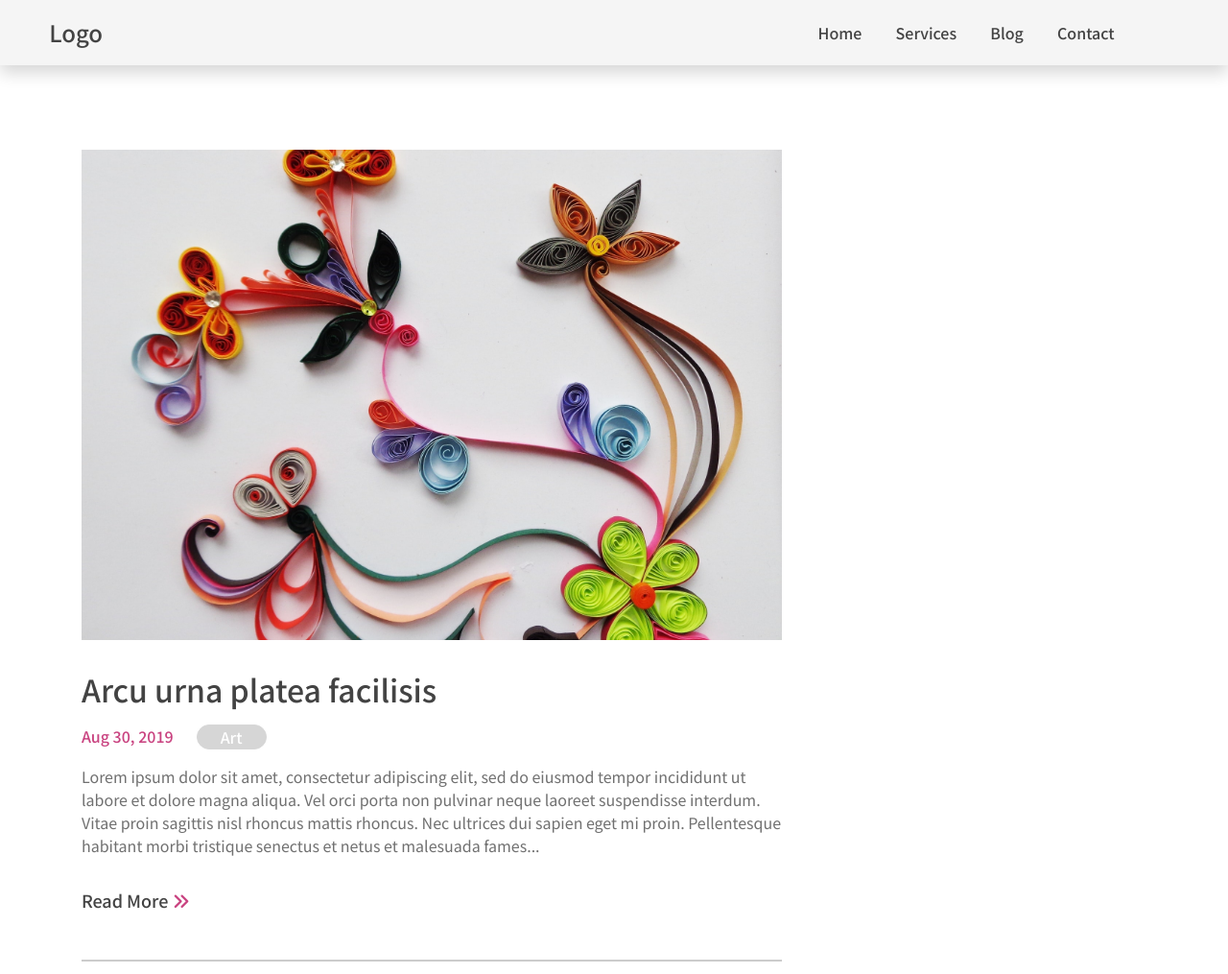
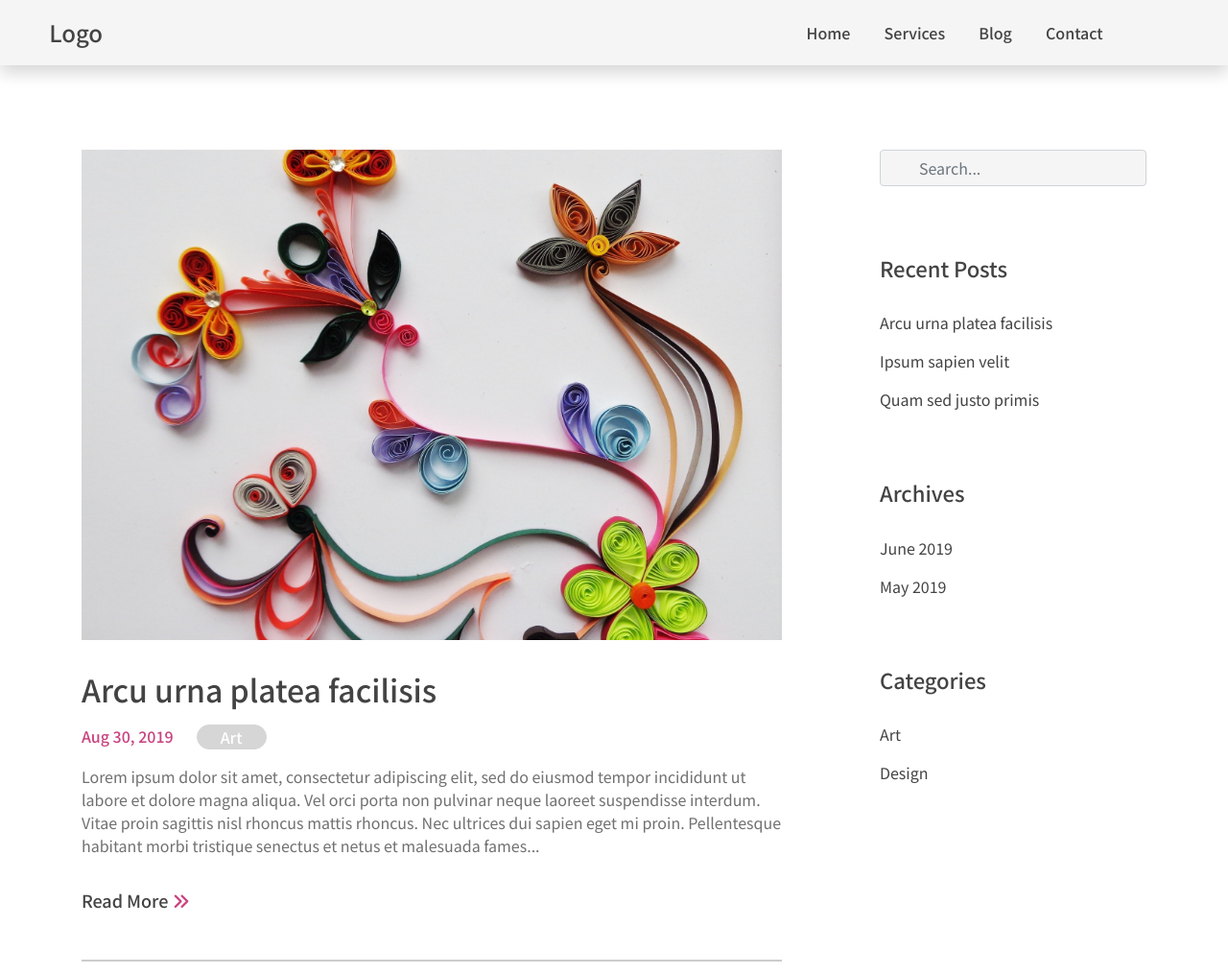
Before and after one commit to sachie-hayashi/hornby, a PHP site: page /archive.html in a window 1280 px wide. Shown: the top 1015 px of the page at 96% size. Run offline with PHP 8.4, Linux system fonts and the light colour scheme; some libraries are stand-ins or nearby versions.

Commit message:
Add a sidebar

```diff
--- a/archive.html
+++ b/archive.html
@@ -22,7 +22,7 @@
           </button>
           <a href="#" class="logo">Logo</a>
           <div class="main-nav d-md-flex align-items-center">
-            <div id="mobile-bg-overlay" class="mobile-bg-overlay"></div>
+            <div id="main-menu-bg-overlay" class="main-menu-bg-overlay"></div>
             <div id="main-menu" class="main-menu">
               <div class="mobile-nav-top d-md-none">
                 <a href="#" class="mobile-logo">Logo</a>
@@ -51,7 +51,9 @@
               </div>
             </div>
             <form action="" class="search-form">
-              <input type="text" name="" id="">
+              <div class="search-field-wrap">
+                <input type="text" name="" id="">
+              </div>
             </form>
           </div>
         </div>
@@ -135,10 +137,54 @@
               </div>
               <a href="#" class="read-more-link">Read More<i class="fas fa-angle-double-right"></i></a>
             </article>
-
           </div>
+          <!-- -------------------- Sidebar -------------------- -->
           <aside class="col-md-4">
-
+            <div class="sidebar ml-md-100 ml-lg-250 ml-xl-450">
+              <div class="widget">
+                <form action="" class="search-form">
+                  <div class="search-field-wrap">
+                    <input type="text" name="" id="" placeholder="Search...">
+                  </div>
+                </form>
+              </div>
+              <div class="widget">
+                <h3 class="widget-title">Recent Posts</h3>
+                <ul>
+                  <li>
+                    <a href="#">Arcu urna platea facilisis</a>
+                  </li>
+                  <li>
+                    <a href="#">Ipsum sapien velit</a>
+                  </li>
+                  <li>
+                    <a href="#">Quam sed justo primis</a>
+                  </li>
+                </ul>
+              </div>
+              <div class="widget">
+                <h3 class="widget-title">Archives</h3>
+                <ul>
+                  <li>
+                    <a href="#">June 2019</a>
+                  </li>
+                  <li>
+                    <a href="#">May 2019</a>
+                  </li>
+                </ul>
+              </div>
+              <div class="widget">
+                <h3 class="widget-title">Categories</h3>
+                <ul>
+                  <li>
+                    <a href="#">Art</a>
+                  </li>
+                  <li>
+                    <a href="#">Design</a>
+                  </li>
+                </ul>
+              </div>
+            </div>
           </aside>
         </div>
       </div>
--- a/index.html
+++ b/index.html
@@ -22,7 +22,7 @@
           </button>
           <a href="#" class="logo">Logo</a>
           <div class="main-nav d-md-flex align-items-center">
-            <div id="mobile-bg-overlay" class="mobile-bg-overlay"></div>
+            <div id="main-menu-bg-overlay" class="main-menu-bg-overlay"></div>
             <div id="main-menu" class="main-menu">
               <div class="mobile-nav-top d-md-none">
                 <a href="#" class="mobile-logo">Logo</a>
@@ -51,7 +51,9 @@
               </div>
             </div>
             <form action="" class="search-form">
-              <input type="text" name="" id="">
+              <div class="search-field-wrap">
+                <input type="text" name="" id="">
+              </div>
             </form>
           </div>
         </div>
--- a/js/script.js
+++ b/js/script.js
@@ -5,8 +5,8 @@ $(function() {
 
   /* ---------------- Mobile slide navigagion ---------------- */
 
-  $('.nav-toggle, #mobile-bg-overlay').click(function() {
-    $('#mobile-bg-overlay').fadeToggle();
+  $('.nav-toggle, #main-menu-bg-overlay').click(function() {
+    $('#main-menu-bg-overlay').fadeToggle();
     $('#main-menu').addClass('nav-transition');
     $('#main-menu').toggleClass('nav-active');
     setTimeout(function() {
--- a/sass/abstracts/_mixins.scss
+++ b/sass/abstracts/_mixins.scss
@@ -3,7 +3,13 @@
 ************************************/
 
 @mixin links($type: dark, $color: $dark-gray, $pseudo: null) {
-  color: $color;
+  @if $pseudo == null {
+    color: $color;
+  } @else if $pseudo != null {
+    &#{$pseudo} {
+      color: $color;
+    }
+  }
 
   @if $type == dark {
     &:hover#{$pseudo} {
--- a/sass/base/_base.scss
+++ b/sass/base/_base.scss
@@ -51,6 +51,23 @@ input, textarea {
   @extend .form-control;
 }
 
+.search-field-wrap {
+  position: relative;
+
+  &::before {
+    @include position(absolute, 50%, 0.75rem);
+    font-family: "Font Awesome 5 Pro";
+    font-size: 1.25rem;
+    font-weight: 900;
+    transform: translateY(-50%);
+    content: '\f002';
+  }
+
+  input {
+    padding-left: 2.5rem;
+  }
+}
+
 // Responsive font size
 // (Example: .font-md-300 -> font-size 3rem @break-point 768px and up)
 @each $breakpoint in map-keys($grid-breakpoints) {
--- a/sass/layout/_header.scss
+++ b/sass/layout/_header.scss
@@ -56,7 +56,7 @@ header nav {
     }
   }
 
-  .mobile-bg-overlay {
+  .main-menu-bg-overlay {
     @include media-breakpoint-down(sm) {
       @include position(absolute, 0, 0);
       z-index: 10;
@@ -96,7 +96,7 @@ header nav {
       display: flex;
       flex-wrap: wrap;
       margin-bottom: 0;
-      padding-left: 0;
+      padding-inline-start: 0;
       list-style: none;
       @include media-breakpoint-down(sm) {
         flex-direction: column;
@@ -138,25 +138,46 @@ header nav {
   .search-form {
     position: relative;
     margin-left: 2.2rem;
-    @include links($pseudo: '::before');
     @include media-breakpoint-down(sm) {
       @include position(absolute, $top: 50%, $right: 1rem);
       transform: translateY(-50%);
     }
 
-    &::before {
-      @include position(absolute, 50%, 0.5rem);
-      font-family: "Font Awesome 5 Pro";
-      font-size: 1.25rem;
-      font-weight: 900;
-      transform: translateY(-50%);
-      content: '\f002';
+    .search-field-wrap {
+      @include links($pseudo: '::before');
     }
+
+    // &::before {
+    //   @include position(absolute, 50%, 0.5rem);
+    //   font-family: "Font Awesome 5 Pro";
+    //   font-size: 1.25rem;
+    //   font-weight: 900;
+    //   transform: translateY(-50%);
+    //   content: '\f002';
+    // }
+
+    // position: relative;
+    // margin-left: 2.2rem;
+    // @include links($pseudo: '::before');
+    // @include media-breakpoint-down(sm) {
+    //   @include position(absolute, $top: 50%, $right: 1rem);
+    //   transform: translateY(-50%);
+    // }
+
+    // &::before {
+    //   @include position(absolute, 50%, 0.5rem);
+    //   font-family: "Font Awesome 5 Pro";
+    //   font-size: 1.25rem;
+    //   font-weight: 900;
+    //   transform: translateY(-50%);
+    //   content: '\f002';
+    // }
 
     input {
       position: relative;
-      width: 2rem;
+      width: 2.75rem;
       height: 2.25rem;
+      padding: 0.375rem 0.75rem;
       border: none;
       border-radius: 50rem;
       background-color: transparent;
@@ -168,7 +189,7 @@ header nav {
 
       &:focus {
         width: 12.5rem;
-        padding-left: 2rem;
+        padding-left: 2.5rem;
         border: 1px solid #ced4da;
         box-shadow: none;
         @include media-breakpoint-down(sm) {
@@ -203,14 +224,16 @@ header nav {
   }
 
   .search-form {
-    @include links(light, $white, '::before');
-  }
+    .search-field-wrap {
+      @include links(light, $white, '::before');
 
-  .search-form input {
-    color: $white;
-    @include media-breakpoint-down(sm) {
-      &:focus {
-        background-color: #8c8c8c;
+      input {
+        color: $white;
+        @include media-breakpoint-down(sm) {
+          &:focus {
+            background-color: #8c8c8c;
+          }
+        }
       }
     }
   }
--- a/sass/layout/_sidebar.scss
+++ b/sass/layout/_sidebar.scss
@@ -0,0 +1,29 @@
+.widget {
+  margin-bottom: 4.5rem;
+
+  .widget-title {
+    margin-bottom: 2rem;
+    color: $dark-gray;
+    font-size: 1.375rem;
+    font-weight: 500;
+  }
+
+  .search-field-wrap {
+    input {
+      background-color: $whitesmoke;
+    }
+  }
+
+  ul {
+    padding-inline-start: 0;
+    list-style: none;
+
+    li {
+      margin-bottom: 1rem;
+
+      a {
+        @include links();
+      }
+    }
+  }
+}
--- a/sass/pages/_archive.scss
+++ b/sass/pages/_archive.scss
@@ -6,6 +6,10 @@
   margin-bottom: 4rem;
   padding-bottom: 3rem;
   border-bottom: solid 2px $silver;
+
+  &:last-child {
+    margin-bottom: 5rem;
+  }
 }
 
 .entry-thumbnail {
--- a/sass/pages/_home.scss
+++ b/sass/pages/_home.scss
@@ -74,8 +74,8 @@
 
 .more-about {
   .text-container {
-    @include make-container();
-    @include make-container-max-widths($text-container-max-widthes, $grid-breakpoints)
+    @include make-container(); //Bootstrap mixin
+    @include make-container-max-widths($text-container-max-widthes, $grid-breakpoints); //Bootstrap mixin
   }
 
   .overlay-img-container {
```
Also changed, not shown: css/main.css, 1 other file.
